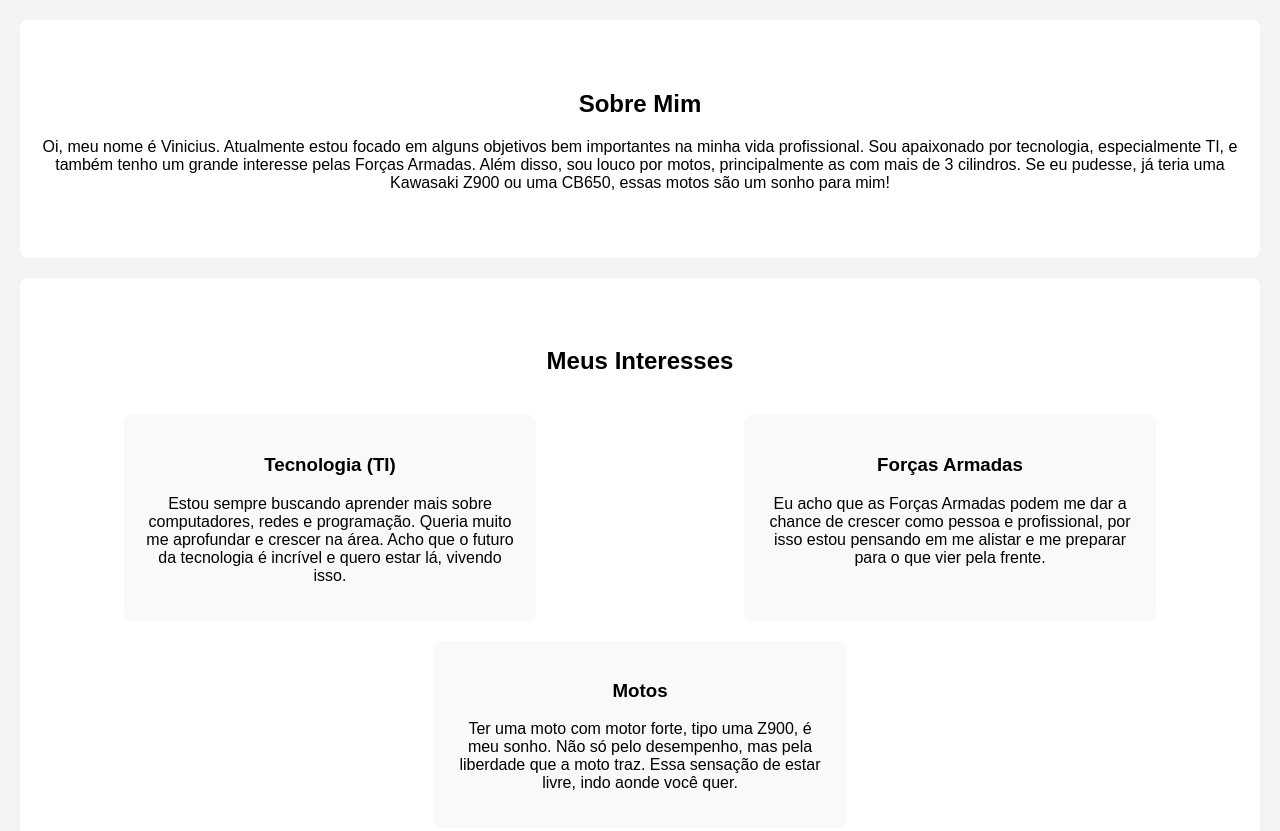
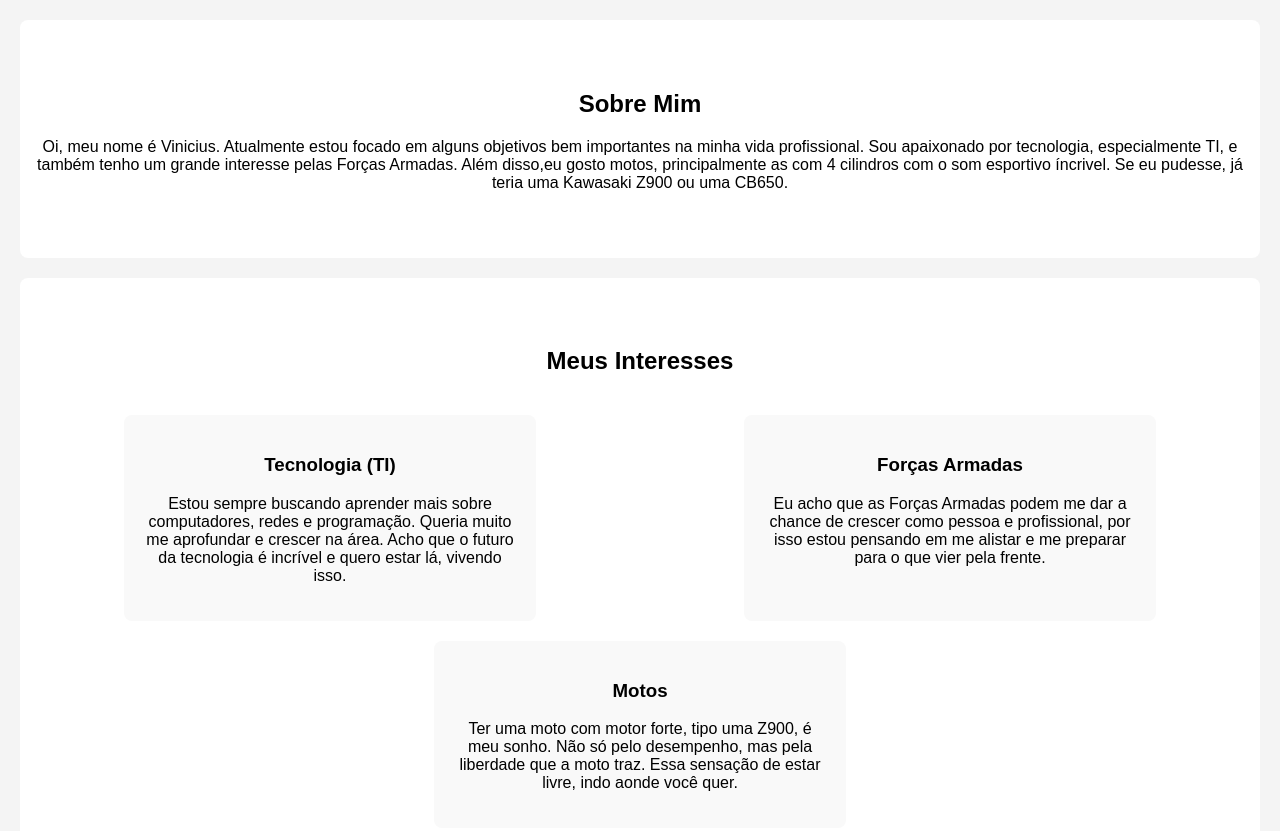
Before and after one commit to ArticVl/site-de-abril, a plain HTML site: page index.html in a window 1280 px wide. Shown: the part 1000-1831 px from the top of the page. Drawn offline with Linux system fonts and the light colour scheme.

Commit message:
Update index.html

```diff
--- a/index.html
+++ b/index.html
@@ -180,7 +180,7 @@
 <!-- Sobre Section -->
 <section id="sobre" class="section">
   <h2>Sobre Mim</h2>
-  <p>Oi, meu nome é Vinicius. Atualmente estou focado em alguns objetivos bem importantes na minha vida profissional. Sou apaixonado por tecnologia, especialmente TI, e também tenho um grande interesse pelas Forças Armadas. Além disso, sou louco por motos, principalmente as com mais de 3 cilindros. Se eu pudesse, já teria uma Kawasaki Z900 ou uma CB650, essas motos são um sonho para mim!</p>
+  <p>Oi, meu nome é Vinicius. Atualmente estou focado em alguns objetivos bem importantes na minha vida profissional. Sou apaixonado por tecnologia, especialmente TI, e também tenho um grande interesse pelas Forças Armadas. Além disso,eu gosto motos, principalmente as com 4 cilindros com o som esportivo íncrivel. Se eu pudesse, já teria uma Kawasaki Z900 ou uma CB650.</p>
 </section>
 
 <!-- Interesses Section -->
```
